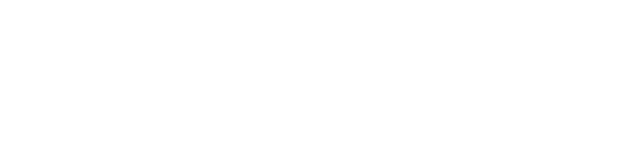
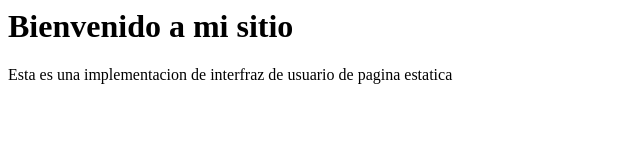
Before and after one commit to zulma18/Pract15_gsw, a plain HTML site: page index.html in a window 1280 px wide. Shown: the whole page, without its empty margins (0-640 px from the left). Drawn offline with Linux system fonts and the light colour scheme.

Commit message:
index.html

```diff
--- a/index.html
+++ b/index.html
@@ -1,12 +1,16 @@
-<!DOCTYPE html>
+
 <html lang="en">
 <head>
-    <meta charset="UTF-8">
-    <meta http-equiv="X-UA-Compatible" content="IE=edge">
-    <meta name="viewport" content="width=device-width, initial-scale=1.0">
     <title>Mi vista general</title>
+    <style>
+        h1{
+            color:res;
+            border-radius:5px;
+        }
+    </style>
 </head>
-<body>
-
-</body>
+ <body>
+     <h1>Bienvenido a mi sitio</h1>
+     <p> Esta es una implementacion de interfraz de usuario de pagina estatica</p>
+ </body>
 </html>
```
